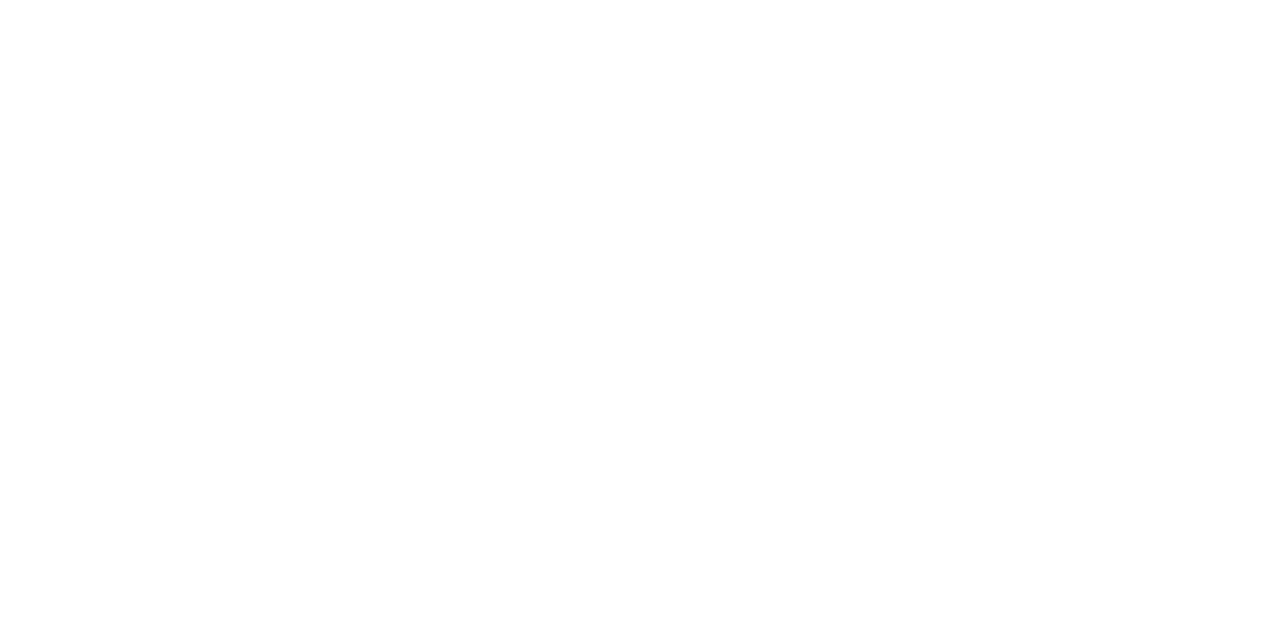
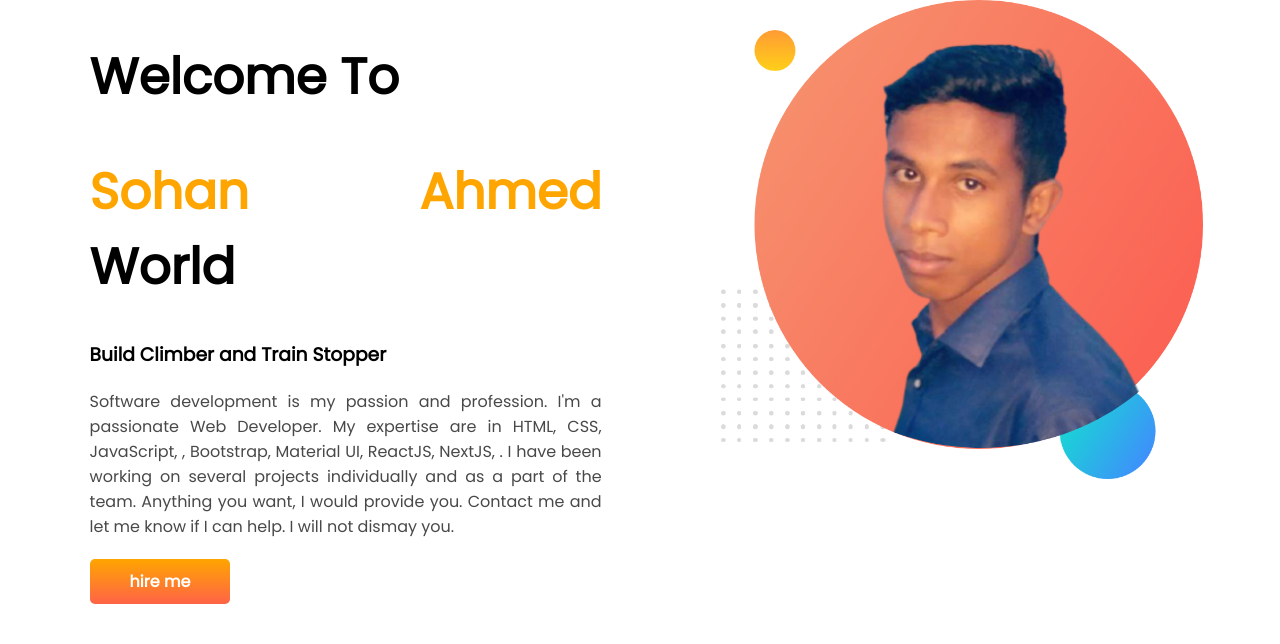
Before and after one commit to sohan653/my-portfolio, a plain HTML site: page index.html in a window 1280 px wide. Drawn offline with Linux system fonts and the light colour scheme.

Commit message:
section one end

```diff
--- a/index.html
+++ b/index.html
@@ -11,6 +11,17 @@
     <link rel="stylesheet" href="style.css">
 </head>
 <body>
-
+    <section class="one">
+        <div class="halfbox">
+            <h1>Welcome To</h1>
+            <h1> <span class="yeallo_header">Sohan Ahmed</span> World</h1>
+            <h3>Build Climber and Train Stopper</h3>
+            <p>Software development is my passion and profession. I'm a passionate Web Developer. My expertise are in HTML, CSS, JavaScript, , Bootstrap, Material UI, ReactJS, NextJS, . I have been working on several projects individually and as a part of the team. Anything you want, I would provide you. Contact me and let me know if I can help. I will not dismay you.</p>
+            <a href="https://www.facebook.com/sohanur653" class="hireme" target="_blank">hire me</a>
+        </div>
+        <div class="halfbox">
+            <img src="images/my-bg.png" alt="">
+        </div>
+    </section>
 </body>
 </html>
--- a/style.css
+++ b/style.css
@@ -4,3 +4,44 @@
     box-sizing: border-box;
     font-family: 'Poppins', sans-serif;
 }
+section.one{
+    width: 100%;
+    height: 80vh;
+    display: flex;
+}
+.halfbox{
+    width: 42%;
+    text-align: justify;
+    margin-left: 5%;
+    padding-left: 2%;
+
+}
+.halfbox img{
+    width: 100%;
+    padding-left: 30px;
+}
+.halfbox h1{
+    font-size: 50px;
+    padding-top: 40px;
+}
+.halfbox h1 .yeallo_header{
+    color:orange;
+}
+.halfbox h3{
+    padding-top: 35px;
+}
+.halfbox p{
+    padding-top: 20px;
+    color: rgba(0, 0, 0, 0.719);
+    padding-bottom: 10px;
+}
+.hireme{
+    text-decoration: none;
+    padding: 10px 40px;
+    background-image: linear-gradient(orange, tomato);
+    margin-top: 10px;
+    display: inline-block;
+    border-radius: 5px;
+    font-weight: 700;
+    color: white;
+}
```
